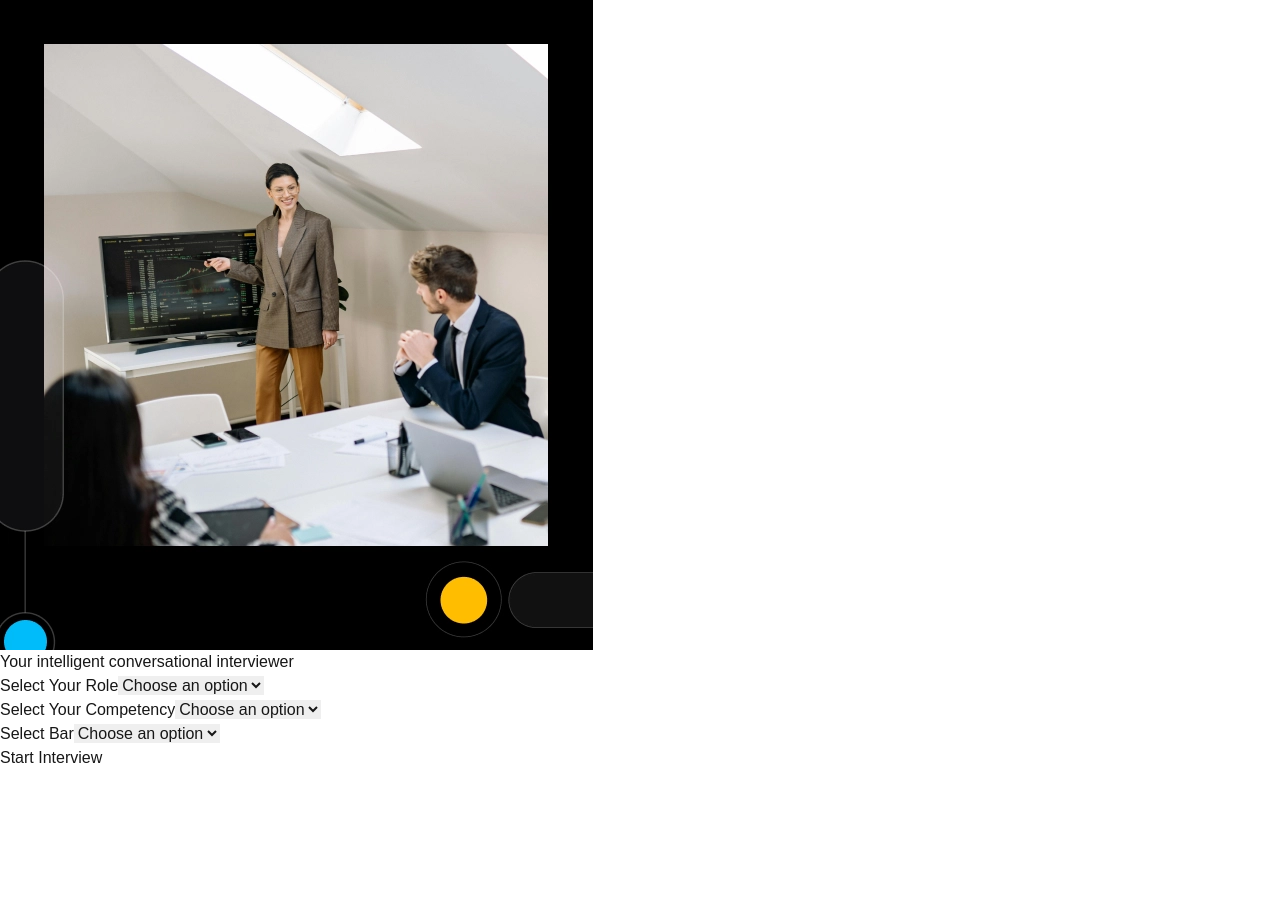
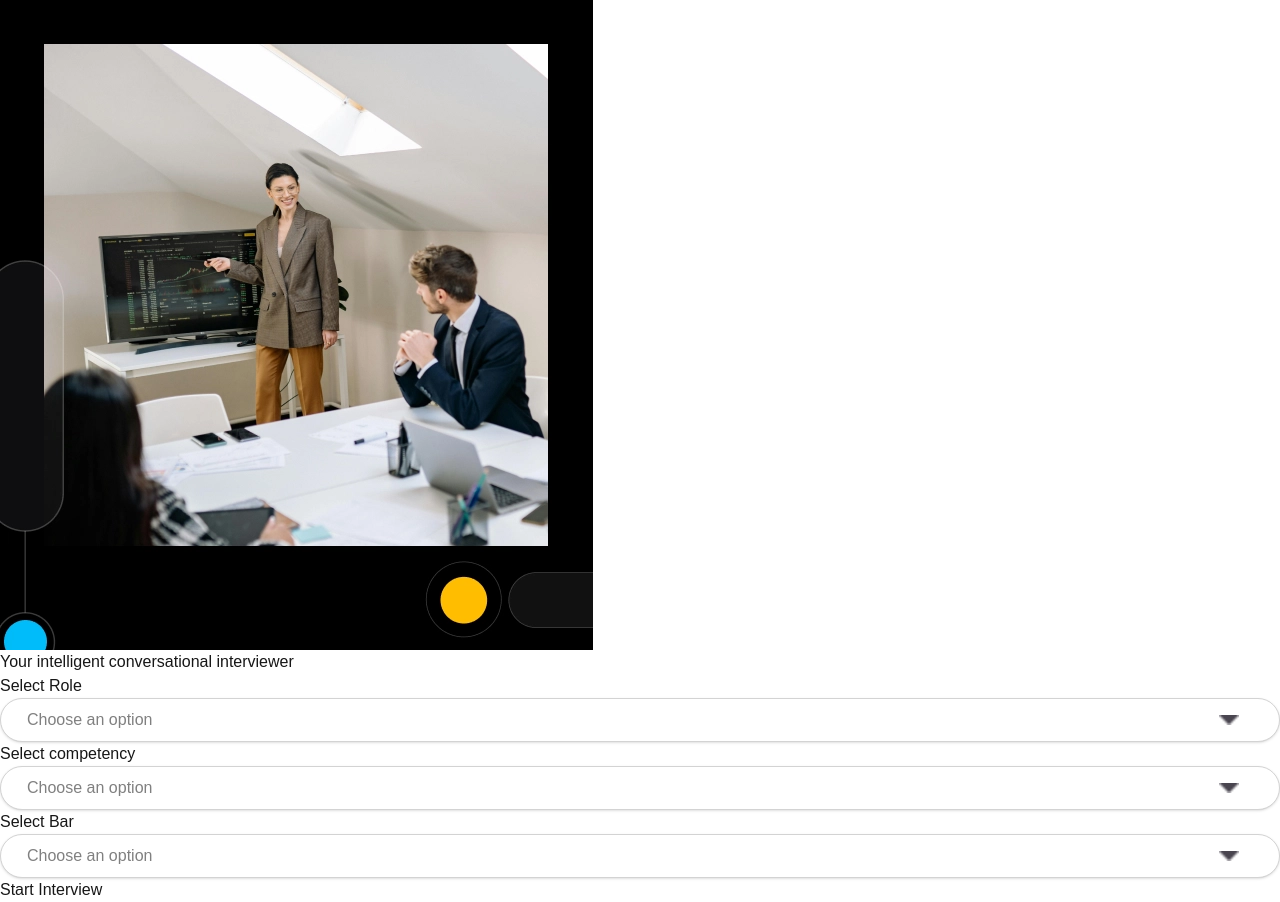
Before and after one commit to trcodeers/noha-landing-page, a Next.js app: page /interview in a window 1280 px wide. Before the commit the page ends 800 px from the top, so only its background shows below. Built offline with nearby package versions, Linux system fonts and the light colour scheme.

Commit message:
feat: integrate CustomDropdown for role, competency, and bar selection in FullPageLayout

```diff
--- a/src/app/interview/page.tsx
+++ b/src/app/interview/page.tsx
@@ -1,6 +1,12 @@
 'use client'
+import CustomDropdown from "@/components/DropDownInput";
 // import DropInput from "@/components/dropinput";
 import React, { useState } from "react";
+
+interface Option {
+    value: string;
+    label: string;
+}
 
 const FullPageLayout = () => {
     // State to store selected values from dropdowns
@@ -25,6 +31,28 @@ const FullPageLayout = () => {
         console.log("Form Data Submitted:", formData);
     };
 
+
+    const barOptions: Option[] = [ // New options for Bar
+        { value: "", label: "Choose an option" },
+        { value: "option1", label: "Option 1" },
+        { value: "option2", label: "Option 2" },
+        { value: "option3", label: "Option 3" },
+    ];
+
+    const competencyOptions: Option[] = [
+        { value: "", label: "Choose an option" },
+        { value: "option1", label: "Option 1" },
+        { value: "option2", label: "Option 2" },
+        { value: "option3", label: "Option 3" },
+    ]
+
+    const roleOptions: Option[] = [
+        { value: "", label: "Choose an option" },
+        { value: "option1", label: "Option 1" },
+        { value: "option2", label: "Option 2" },
+        { value: "option3", label: "Option 3" },
+    ]
+
     return (
         <div className="flex h-screen m-[24px]">
             {/* Left Section - Image (Hidden on Small Screens) */}
@@ -45,7 +73,7 @@ const FullPageLayout = () => {
 
                 <form className="space-y-6" onSubmit={handleSubmit}>
                     {/* Select Role */}
-            <div>
+                    {/* <div>
                         <label htmlFor="role" className="block text-sm font-semibold text-gray-700 mb-2">
                             Select Your Role
                         </label>
@@ -61,10 +89,19 @@ const FullPageLayout = () => {
                             <option value="option2">Option 2</option>
                             <option value="option3">Option 3</option>
                         </select>
-            </div>
+                    </div> */}
+                    <CustomDropdown
+                        id="role"
+                        name="role"
+                        options={roleOptions}
+                        label="Select Role"
+                        placeholder="Choose an option"
+                        value={formData.role}
+                        onChange={(value: string) => setFormData({ ...formData, role: value })}
+                    />
 
                     {/* Select Competency */}
-            <div>
+                    {/* <div>
                         <label htmlFor="competency" className="block text-sm font-semibold text-gray-700 mb-2">
                             Select Your Competency
                         </label>
@@ -81,9 +118,20 @@ const FullPageLayout = () => {
                             <option value="option3">Option 3</option>
                         </select>
                     </div>
+                     */}
+
+                    <CustomDropdown
+                        id="competency"
+                        name="competency"
+                        options={competencyOptions}
+                        label="Select competency"
+                        placeholder="Choose an option"
+                        value={formData.competency}
+                        onChange={(value: string) => setFormData({ ...formData, competency: value })}
+                    />
 
                     {/* Select Bar */}
-            <div>
+                    {/* <div>
               <label htmlFor="bar" className="block text-sm font-semibold text-gray-700 mb-2">
                 Select Bar
               </label>
@@ -99,8 +147,17 @@ const FullPageLayout = () => {
                 <option value="option2">Option 2</option>
                 <option value="option3">Option 3</option>
               </select>
-            </div>
+            </div> */}
 
+                    <CustomDropdown
+                        id="bar"
+                        name="bar"
+                        options={barOptions}
+                        label="Select Bar"
+                        placeholder="Choose an option"
+                        value={formData.bar}
+                        onChange={(value: string) => setFormData({ ...formData, bar: value })}
+                    />
                     {/* Submit Button */}
                     <div>
                         <button
```
Lines whose indentation alone changed are shown as unchanged.
